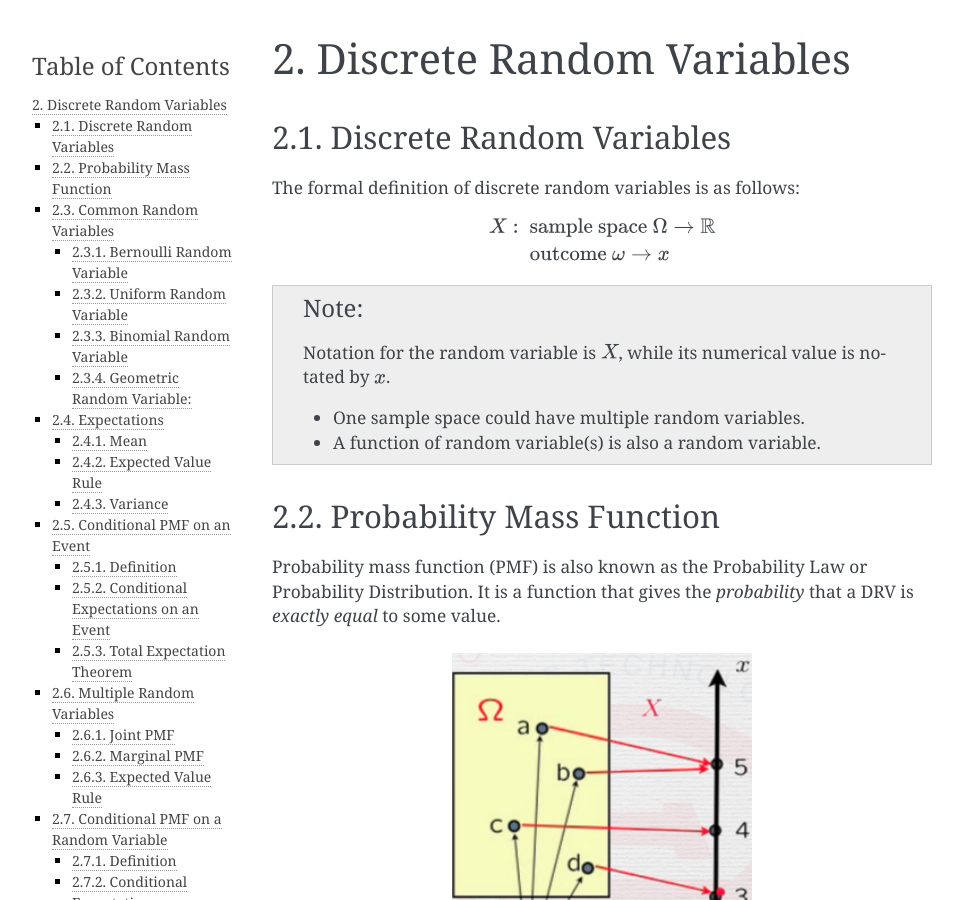
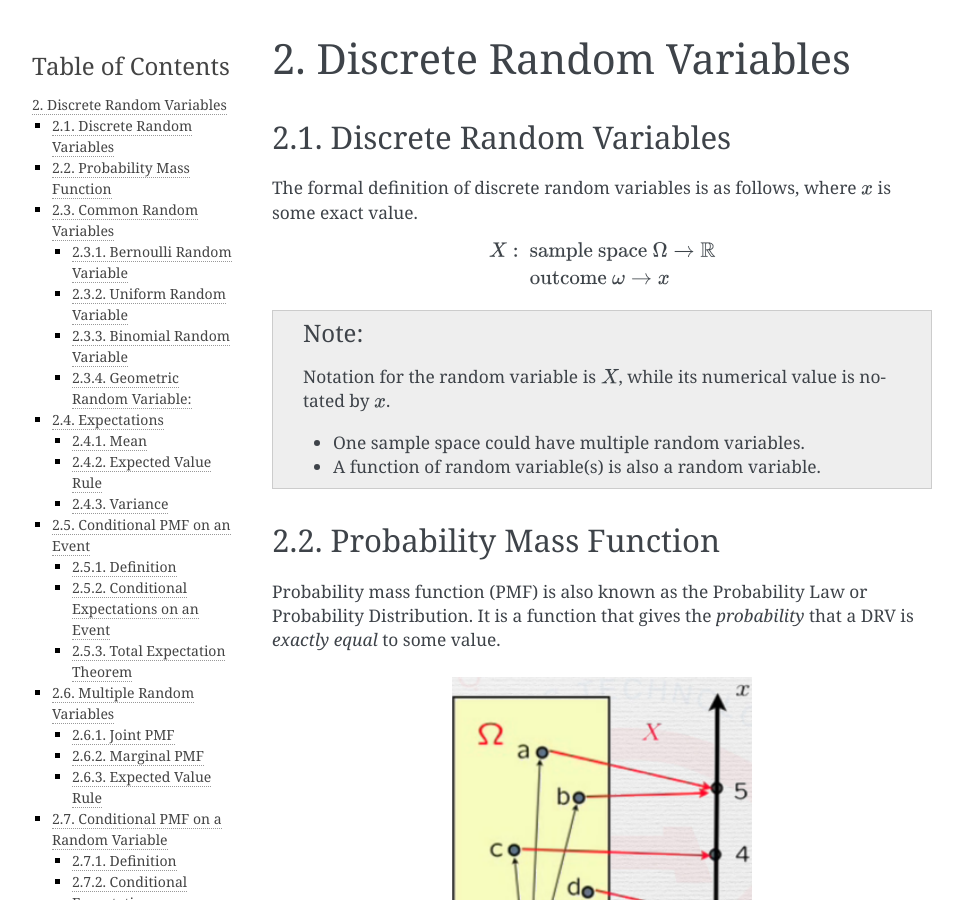
Before and after one commit to j1nxie/usth, a Sphinx documentation site: the page built from source/ps/discrete-random-variables.rst, in a window 1280 px wide and 900 px high. Shown: the whole window, without its empty margins (148-1111 px from the left). Built offline with Sphinx 7.4.7, drawn with Linux system fonts in a browser that asks for light colours.

Commit message:
[fix] define drvs more clearly

```diff
--- a/source/ps/discrete-random-variables.rst
+++ b/source/ps/discrete-random-variables.rst
@@ -6,7 +6,8 @@ Discrete Random Variables
 Discrete Random Variables
 -------------------------
 
-The formal definition of discrete random variables is as follows:
+The formal definition of discrete random variables is as follows, where
+:math:`x` is some exact value.
 
 .. math::
 
```
